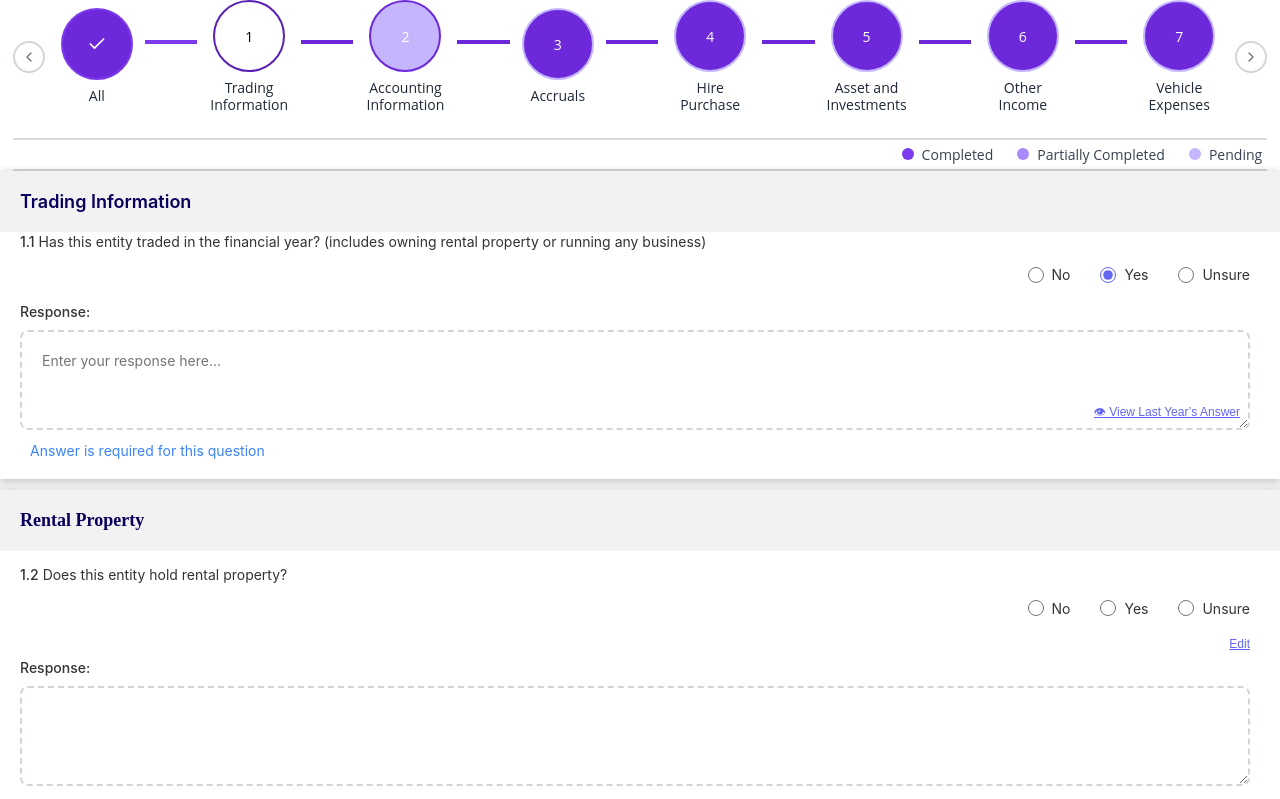
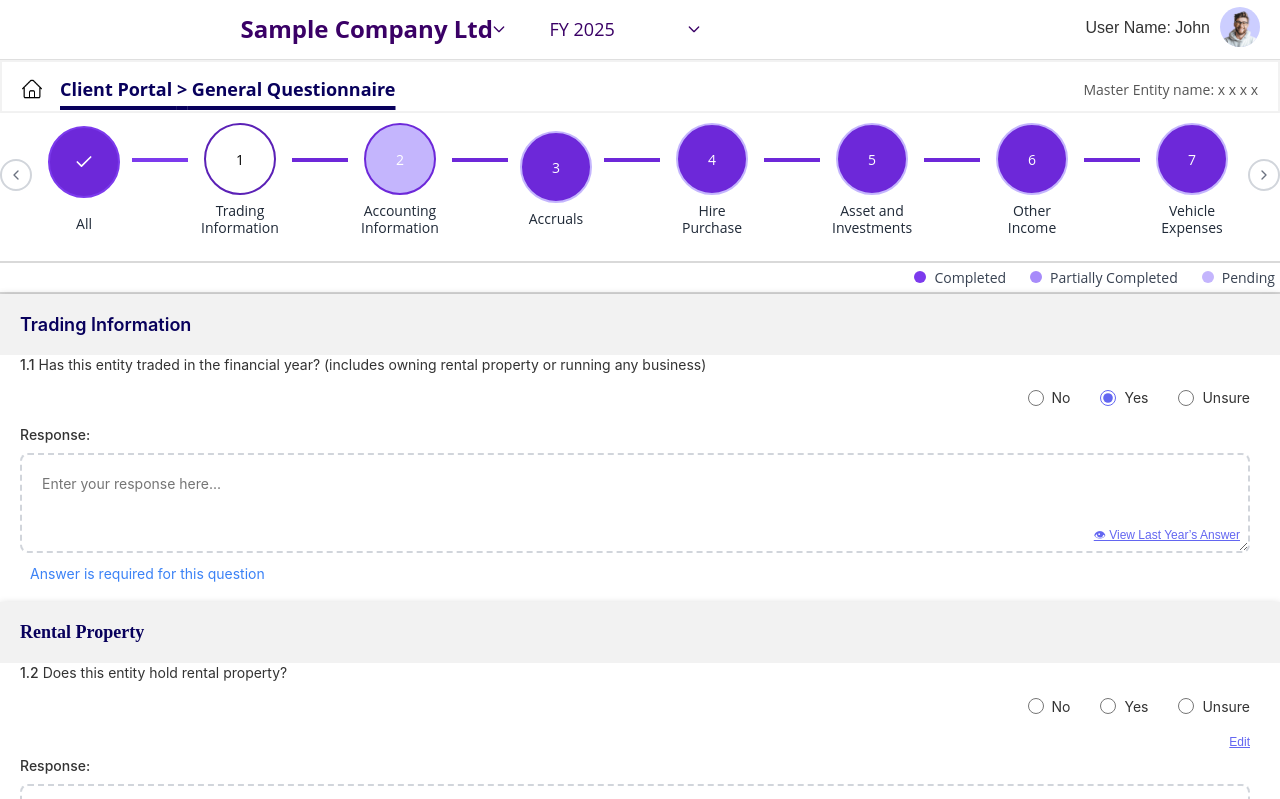
Before and after one commit to mohitkumar2327/CAFORM, a React (Vite) app: page / in a window 1280 px wide. Shown: the top 799 px of the page. Built offline with nearby package versions, Linux system fonts and the light colour scheme.

Commit message:
complited full client questionnaire screen

```diff
--- a/src/css/clientquestion.css
+++ b/src/css/clientquestion.css
@@ -1,15 +1,14 @@
 .progress-container {
   background-color: white;
   padding: 0px;
-  width: 100vw;
-  /* Added box-shadow for the progress container */
-  box-shadow: 0 2px 4px rgba(0, 0, 0, 0.05); /* Light shadow at the bottom */
+  width: 100%; /* Changed from 99vw */
+  box-shadow: 0 2px 4px rgba(0, 0, 0, 0.05);
 }
 
 .progress-wrapper {
-  max-width: 100vw;
-  margin: 0 auto;
-  width: 98vw;
+  max-width: 100%; /* Changed from 100vw */
+  width: 100%; /* Changed from 98vw */
+  margin: 0 auto; /* Center the content */
 }
 
 .progress-bar {
@@ -18,7 +17,7 @@
   justify-content: space-between;
   position: relative;
   margin-bottom: 24px;
-  width: 98vw;
+  width: 100%; /* Changed from 98vw */
 }
 
 .nav-arrow {
@@ -73,11 +72,13 @@
   font-weight: 500;
   font-size: 14px;
   color: white;
+  margin-top: 10px;
 }
 
 .step-circle.completed {
   background-color: #6d28d9;
   border-color: #7c3aed;
+  margin-bottom: 10px;
 }
 
 .step-circle.trading-current {
@@ -164,25 +165,19 @@
 }
 
 .form-container {
-  /* max-width: 1200px; */
-  width: 100vw;
-  /* margin: 0 auto; */
-  /* padding: 10px 0px; */
+  width: 100%; /* Changed from 100vw */
+  margin: 0 auto; /* Center the content */
   background-color: #f2f2f2;
   font-family: -apple-system, BlinkMacSystemFont, 'Segoe UI', Roboto, sans-serif;
   position: relative;
-  /* Added box-shadow for the form container */
-  box-shadow: 0 4px 12px rgba(0, 0, 0, 0.1); /* A more pronounced shadow */
+  box-shadow: 0 4px 12px rgba(0, 0, 0, 0.1);
 }
 
 .section {
   background-color: white;
-  /* margin-bottom: 30px; */
   padding: 0;
   position: relative;
-  /* Added box-shadow for sections within the form */
   box-shadow: 0 2px 8px rgba(0, 0, 0, 0.2);
-
 }
 
 .section-title {
@@ -192,6 +187,7 @@
   text-align: start;
   padding: 20px 20px 20px 20px;
   background-color: #f2f2f2;
+  margin: 0;
 }
 
 .question-container {
@@ -257,7 +253,7 @@
 
 .response-header {
   display: flex;
-  justify-content: space-between; /* Changed from 'between' to 'space-between' for proper spacing */
+  justify-content: space-between;
   align-items: center;
   margin-bottom: 12px;
 }
@@ -382,7 +378,6 @@
   text-decoration: underline;
 }
 
-/* Modal Styles */
 .last-year-modal {
   position: fixed;
   top: 0;
@@ -468,7 +463,7 @@
 
 .modal-footer {
   display: flex;
-  justify-content: space-between;
+  justify-content: end;
   align-items: center;
   padding: 16px 24px 20px 24px;
   border-top: 1px solid #e5e7eb;
@@ -506,22 +501,19 @@
 }
 
 .terms-container {
-  /* max-width: 1200px; */
   margin: 0 auto;
   padding: 10px;
   background-color: #f8f9fa;
   font-family: -apple-system, BlinkMacSystemFont, 'Segoe UI', Roboto, sans-serif;
-  width: 100vw;
-  /* Added box-shadow for the terms container */
-  box-shadow: 0 -2px 4px rgba(0, 0, 0, 0.05); /* Light shadow at the top */
+  width: 100%; /* Changed from 100vw */
+  box-shadow: 0 -2px 4px rgba(0, 0, 0, 0.05);
 }
 
 .terms-section {
   background-color: rgb(255, 255, 255);
   padding: 24px;
   border-radius: 8px;
-  /* Added box-shadow for the terms section */
-  box-shadow: 0 2px 8px rgba(0, 0, 0, 0.08); /* Similar to .section for consistency */
+  box-shadow: 0 2px 8px rgba(0, 0, 0, 0.08);
 }
 
 .terms-title {
--- a/src/css/headermain.css
+++ b/src/css/headermain.css
@@ -1,8 +1,10 @@
+
 .header {
   width: 100%;
   background-color: #ffffff;
   box-sizing: border-box;
 }
+
 .header-top {
   display: flex;
   justify-content: flex-end;
@@ -11,12 +13,14 @@
   border-bottom: 1px solid #e0e0e0;
   height: 60px;
 }
+
 .header-top h3 {
   margin-right: 10px;
   font-size: 16px;
   font-weight: 500;
   color: #333;
 }
+
 .profile img {
   width: 40px;
   height: 40px;
@@ -24,35 +28,43 @@
   object-fit: cover;
   background-color: #CCCEFFFF;
 }
+
 .header-bottom {
   display: flex;
   justify-content: space-between;
   align-items: center;
   padding: 15px 20px 10px;
   box-shadow: 0 1px 2px rgba(0, 0, 0, 0.1);
+  border: 2px solid #f2f2f2;
 }
+
 .breadcrumb {
   display: flex;
   align-items: center;
   gap: 8px;
 }
+
 .breadcrumb .home-icon {
   width: 20px;
   height: 20px;
   color: #6a0dad;
 }
+
 .breadcrumb p {
   margin: 0;
   font-size: 18px;
   font-weight: bold;
   color: #6a0dad;
 }
+
 .header-bottom p {
   font-size: 14px;
   color: #555;
   margin: 0;
 }
-.breadcrumb a, .breadcrumb a:visited {
+
+.breadcrumb a,
+.breadcrumb a:visited {
   font-size: 18px;
   font-weight: bold;
   margin-bottom: 0px;
@@ -67,65 +79,77 @@
   font-weight: bold;
   color: #08005CFF;
 }
+
 body {
   font-family: 'Open Sans', Arial, sans-serif;
 }
+
 .header h3 {
   font-family: 'Montserrat', sans-serif;
 }
+
 .dropdown-filters-container {
   display: flex;
-  gap: 16px;
-  /* margin-bottom: 32px; */
+  gap: 15px;
   flex-wrap: nowrap;
   overflow-x: auto;
   padding-bottom: 8px;
   margin-top: 38px;
   margin-right: 30%;
+  align-items: center;
 }
 
 .dropdown-wrapper {
   position: relative;
   flex-shrink: 0;
-  min-width: 180px;
+  display: flex;
+  align-items: center;
 }
 
 .dropdown-select {
   appearance: none;
-  background-color: white;
-  border: 1px solid #d1d5db;
-  border-radius: 8px;
-  padding: 8px 40px 8px 16px;
-  color: #374151;
-  font-size: 14px;
+  background-color: transparent;
+  border: none;
   outline: none;
-  transition: all 0.2s ease;
-  width: 100%;
   cursor: pointer;
+  font-family: inherit;
+  white-space: nowrap;
+  padding-right: 25px;
 }
 
-.dropdown-select:hover {
-  border-color: #A8ADB7;
+.dropdown-filters-container .dropdown-wrapper:first-child .dropdown-select {
+  color: #3a0066;
+  font-size: 24px;
+  font-weight: 700;
 }
 
-.dropdown-select:focus {
-  outline: none;
-  box-shadow: 0 0 0 2px #3b82f6;
+.dropdown-filters-container .dropdown-wrapper:last-child .dropdown-select {
+  color: #3a0066;
+  font-size: 18px;
+  font-weight: 500;
 }
 
 .dropdown-arrow {
   position: absolute;
-  top: 0;
   right: 0;
-  height: 100%;
+  top: 50%;
+  transform: translateY(-50%);
+  pointer-events: none;
   display: flex;
   align-items: center;
-  padding: 0 8px;
-  pointer-events: none;
+  justify-content: center;
+  width: 40px;
+  height: 40px;
 }
 
 .arrow-icon {
   width: 16px;
   height: 16px;
-  color: #9ca3af;
+  color: #3a0066;
 }
+
+.dropdown-wrapper:hover .dropdown-select,
+.dropdown-wrapper:hover .arrow-icon {
+  opacity: 0.8;
+  transition: opacity 0.2s ease;
+}
--- a/src/screans/clientquestionnaire.jsx
+++ b/src/screans/clientquestionnaire.jsx
@@ -1,7 +1,7 @@
 import { ChevronLeft, ChevronRight, Check } from 'lucide-react';
 import '../css/clientquestion.css';
 import React, { useState } from 'react';
-
+import Headmain from '../components/mainhead'
 const Clientquestionnaire = () => {
   const steps = [
     { id: 'all', number: '✓', label: 'All', status: 'completed' },
@@ -60,6 +60,7 @@ const Clientquestionnaire = () => {
   return (
     // Corrected: Wrap the two main top-level divs with a React Fragment <>...</>
     <>
+     <Headmain/>
       <div className="progress-container">
         <div className="progress-wrapper">
           {/* Progress Steps */}
@@ -194,12 +195,12 @@ const Clientquestionnaire = () => {
                   </div>
                   <div className="modal-footer">
                     <button className="modal-copy-btn" onClick={handleCopyPaste}>Copy Paste</button> {/* Added onClick */}
-                    <button
+                    {/* <button
                       className="modal-close-btn-secondary"
                       onClick={() => setShowLastYearResponse(false)}
                     >
                       Close
-                    </button>
+                    </button> */}
                   </div>
                 </div>
               </div>
```
